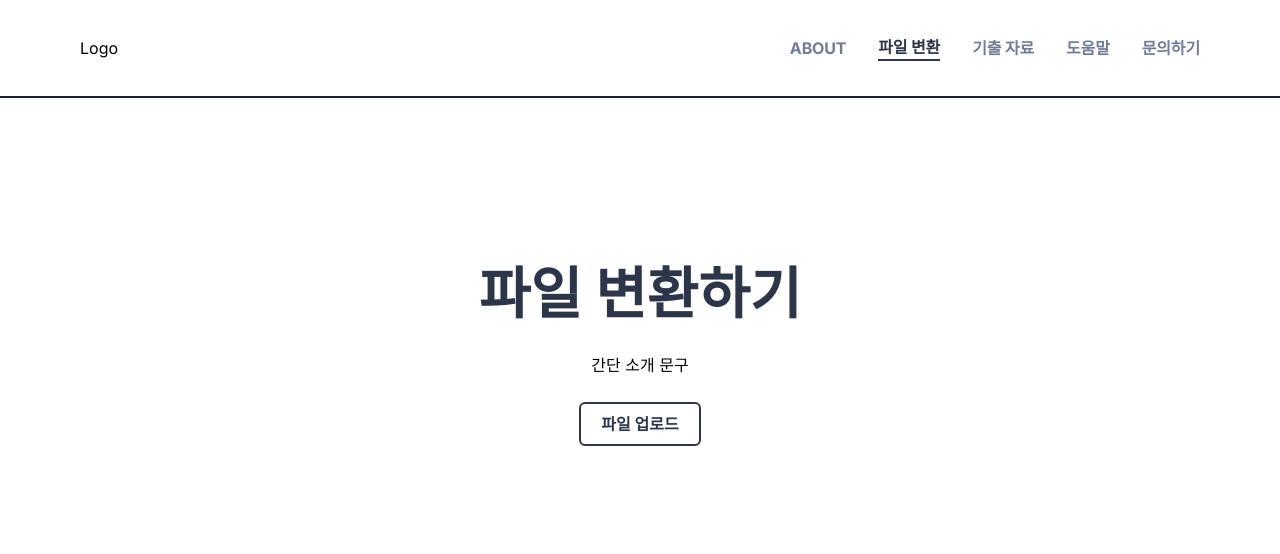
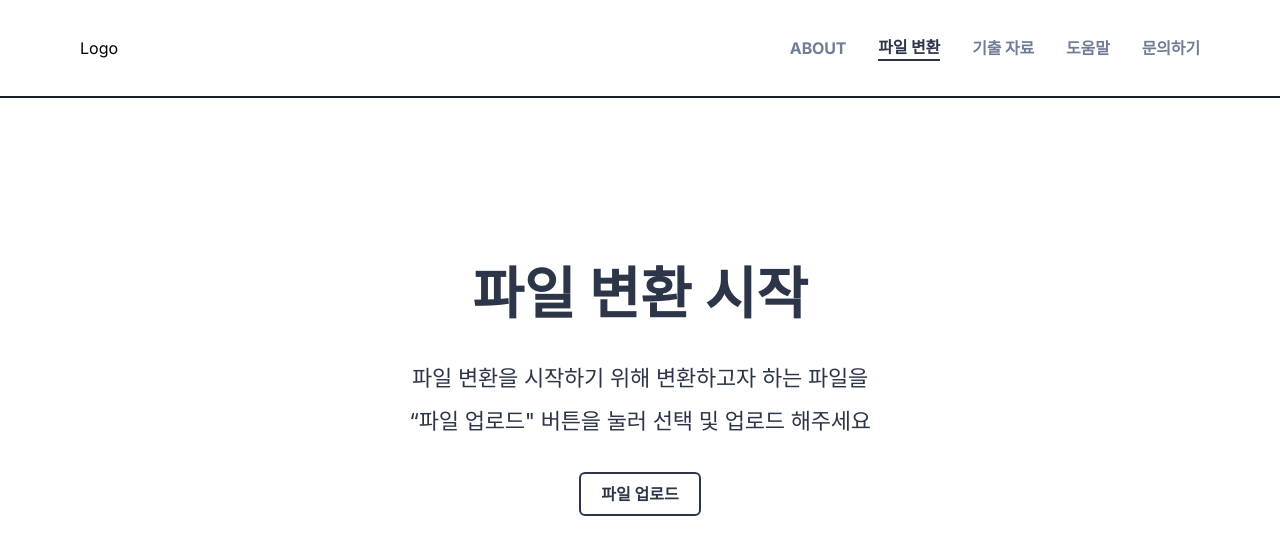
Before and after one commit to boonddiga00/sk-sunny, a Next.js app: page /convert in a window 1280 px wide. Shown: the top 554 px of the page. Built offline with nearby package versions, Linux system fonts and the light colour scheme.

Commit message:
Convert 문구 추가

```diff
--- a/app/convert/FileDownLoad.tsx
+++ b/app/convert/FileDownLoad.tsx
@@ -7,6 +7,7 @@ import MainButton from "@/components/Buttons/MainButton";
 import SubButton from "@/components/Buttons/SubButton";
 import MainSection from "@/components/Sections/MainSection";
 import TitleText from "@/components/Sections/TitleText";
+import ContentText from "@/components/Sections/ContentText";
 
 const Buttons = styled.div`
   display: flex;
@@ -49,7 +50,10 @@ export default function FileDownload({
   return (
     <MainSection>
       <TitleText huge>파일 변환 완료</TitleText>
+      <ContentText>파일 점자 변환이 성공적으로 완료되었습니다.</ContentText>
       <FileBox>brf파일</FileBox>
+      <ContentText>{`변환된 파일을 다운로드하기 위해 “BRF 파일 다운로드” 버튼을 선택하세요.
+새 파일을 변환하고 싶다면 “새 파일 변환하기" 버튼을 선택하세요.`}</ContentText>
       <Buttons>
         <MainButton onClick={onClickDownload}>BRF 파일 다운로드</MainButton>
         <SubButton onClick={onClickNew}>새 파일 변환하기</SubButton>
--- a/app/convert/FileForm.tsx
+++ b/app/convert/FileForm.tsx
@@ -3,6 +3,7 @@
 import FileBox from "@/app/convert/FileBox";
 import MainButton from "@/components/Buttons/MainButton";
 import SubButton from "@/components/Buttons/SubButton";
+import ContentText from "@/components/Sections/ContentText";
 import MainSection from "@/components/Sections/MainSection";
 import TitleText from "@/components/Sections/TitleText";
 import { Dispatch, SetStateAction, useRef } from "react";
@@ -54,10 +55,13 @@ export default function FileForm({
   return (
     <>
       <MainSection>
-        <TitleText huge>파일 변환하기</TitleText>
         {file ? (
           <>
+            <TitleText huge>업로드된 파일 변환하기</TitleText>
+            <ContentText>파일이 업로드 되었습니다</ContentText>
             <FileBox>{file.name}</FileBox>
+            <ContentText>{`점자로 변환하기 위해  “점자로 변환하기” 버튼을 선택하세요.
+다른 파일을 업로드 하고 싶다면 “파일 재업로드" 버튼을 선택하세요.`}</ContentText>
             <Buttons>
               <MainButton onClick={onClickFileConvert}>
                 파일 변환하기
@@ -67,7 +71,9 @@ export default function FileForm({
           </>
         ) : (
           <>
-            <p>간단 소개 문구</p>
+            <TitleText huge>파일 변환 시작</TitleText>
+            <ContentText>{`파일 변환을 시작하기 위해 변환하고자 하는 파일을
+ “파일 업로드" 버튼을 눌러 선택 및 업로드 해주세요`}</ContentText>
             <MainButton onClick={onFileUpload}>파일 업로드</MainButton>
           </>
         )}
```
